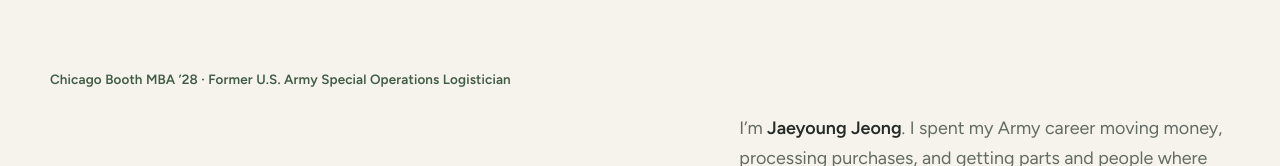
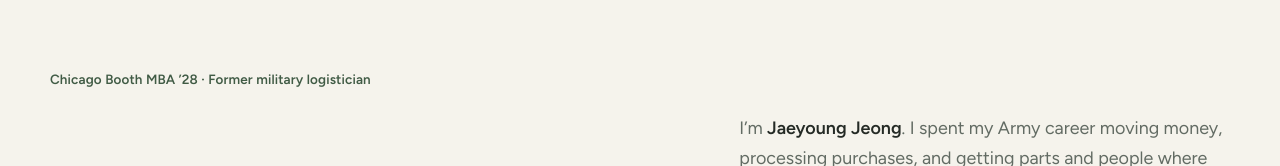
Before and after one commit to picklejae/jaeyoung-jeong, a plain HTML site: page index.html in a window 1280 px wide. Shown: the part 127-293 px from the top of the page. Drawn offline with Linux system fonts and the light colour scheme.

Commit message:
Simplify military background line

```diff
--- a/index.html
+++ b/index.html
@@ -351,7 +351,7 @@ footer { padding-block: 28px 48px; }
   </nav>
 
   <header class="hero" id="top">
-    <div class="label">Chicago Booth MBA ’28 · Former U.S. Army Special Operations Logistician</div>
+    <div class="label">Chicago Booth MBA ’28 · Former military logistician</div>
     <h1>I learn best by building.</h1>
     <div class="lede">
       <p>I’m <strong>Jaeyoung Jeong</strong>. I spent my Army career moving money, processing purchases, and getting parts and people where they needed to be. Most of the friction came from outdated systems, so I started using technology to fix them.</p>
```
